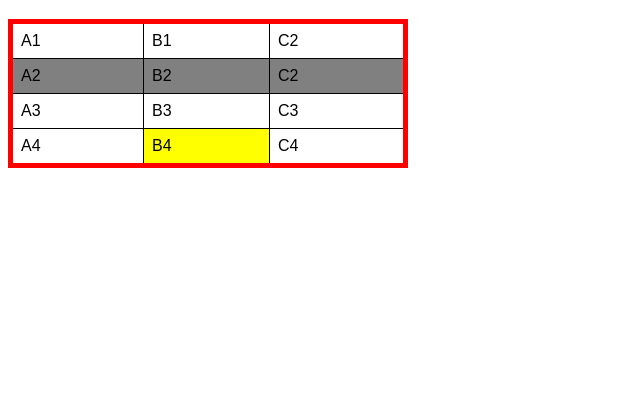
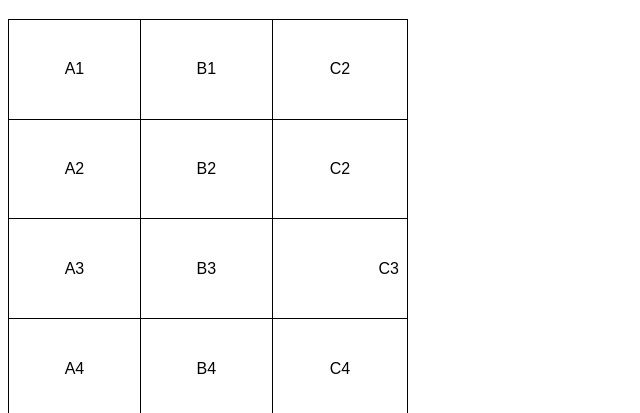
Before and after one commit to alexsousa150/html-css, a plain HTML site: page Exercicios/ex023/tabela001.html in a window 1280 px wide. Shown: the part 61-474 px from the top of the page, without its empty margins (0-640 px from the left). Drawn offline with Linux system fonts and the light colour scheme.

Commit message:
Criei tabela 001

```diff
--- a/Exercicios/ex023/tabela001.html
+++ b/Exercicios/ex023/tabela001.html
@@ -11,20 +11,20 @@
         }
         table{
             width: 400px;
+            height: 400px;
             border-collapse: collapse;
-            border: 5px solid red;
-        }
-        tr.linha{
-            background-color: gray;
 
         }
         td{
             border: 1px solid black;
             padding: 8px;
+            text-align: center; /*Alinhamento Horizontal */
+            vertical-align: middle; /*alinhamento Vertical -> Top - Middle - Bottom */
         }
-        td.dado{
-            background-color: yellow;
+        .numero{
+            text-align: right;
         }
+
     </style>
 </head>
 <body>
@@ -42,7 +42,7 @@
             <td>B1</td>
             <td>C2</td>
         </tr>
-        <tr class="linha"><!--Segunda Linha-->
+        <tr ><!--Segunda Linha-->
             <td>A2</td>
             <td>B2</td>
             <td>C2</td>
@@ -50,11 +50,11 @@
         <tr><!--Terceira linha-->
             <td>A3</td>
             <td>B3</td>
-            <td>C3</td>
+            <td class="numero">C3</td>
         </tr>
         <tr><!--Quarta Linha-->
             <td>A4</td>
-            <td class="dado">B4</td>
+            <td >B4</td>
             <td>C4</td>
         </tr>
     </table>
```
